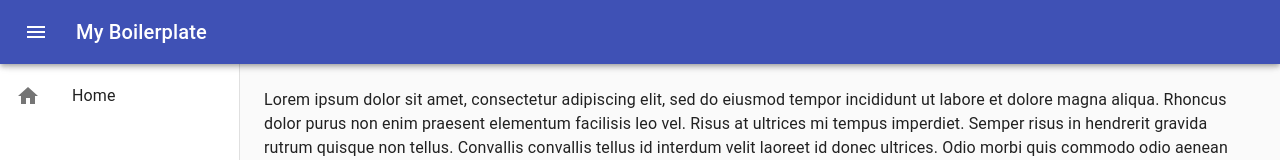
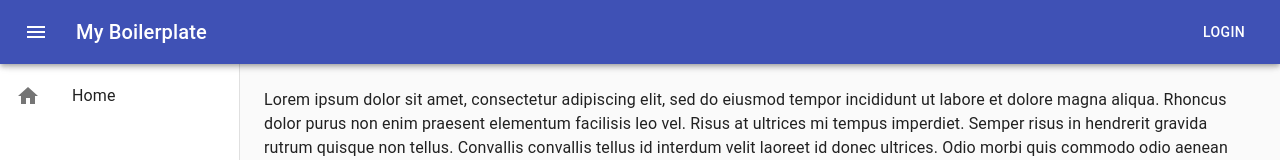
Before and after one commit to dbphan/react-material-ui-boilerplate, a React (Create React App) app in the folder frontend/: page / in a window 1280 px wide. Shown: the top 160 px of the page. Built offline with nearby package versions, Linux system fonts and the light colour scheme.

Commit message:
add login button

```diff
--- a/frontend/src/layout/Home/components/Topbar/index.js
+++ b/frontend/src/layout/Home/components/Topbar/index.js
@@ -1,6 +1,12 @@
 import React, { useContext } from "react";
 import { makeStyles } from "@material-ui/core/styles";
-import { AppBar, Toolbar, Typography, IconButton } from "@material-ui/core";
+import {
+  AppBar,
+  Toolbar,
+  Typography,
+  IconButton,
+  Button
+} from "@material-ui/core";
 import { Menu as MenuIcon } from "@material-ui/icons";
 import styles from "./styles";
 import GlobalContext from "../../../../context/GlobalContext";
@@ -25,6 +31,9 @@ export default props => {
         <Typography variant="h6" noWrap>
           {REACT_APP_CONFIG.title}
         </Typography>
+        <Button color="inherit" className={classes.button}>
+          Login
+        </Button>
       </Toolbar>
     </AppBar>
   );
--- a/frontend/src/layout/Home/components/Topbar/styles.js
+++ b/frontend/src/layout/Home/components/Topbar/styles.js
@@ -4,5 +4,8 @@ export default theme => ({
   },
   menuButton: {
     marginRight: theme.spacing(2)
+  },
+  button: {
+    marginLeft: "auto"
   }
 });
```
